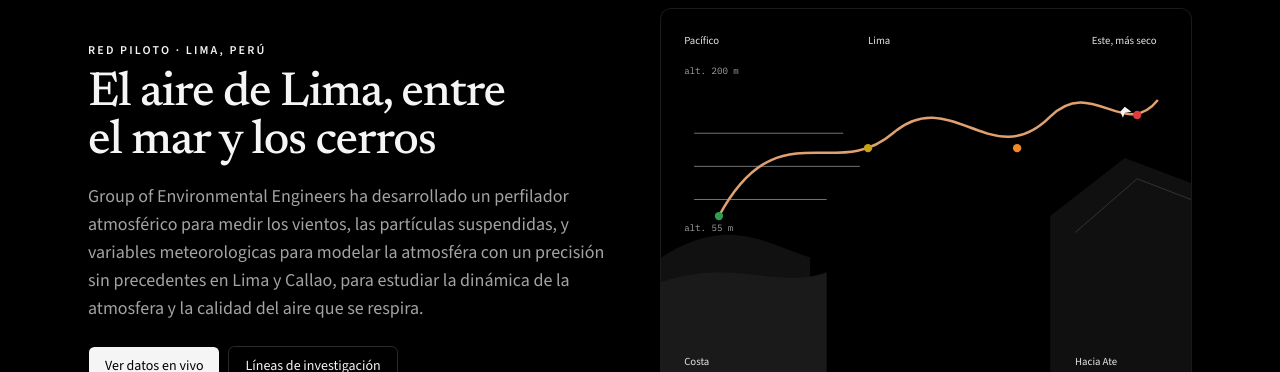
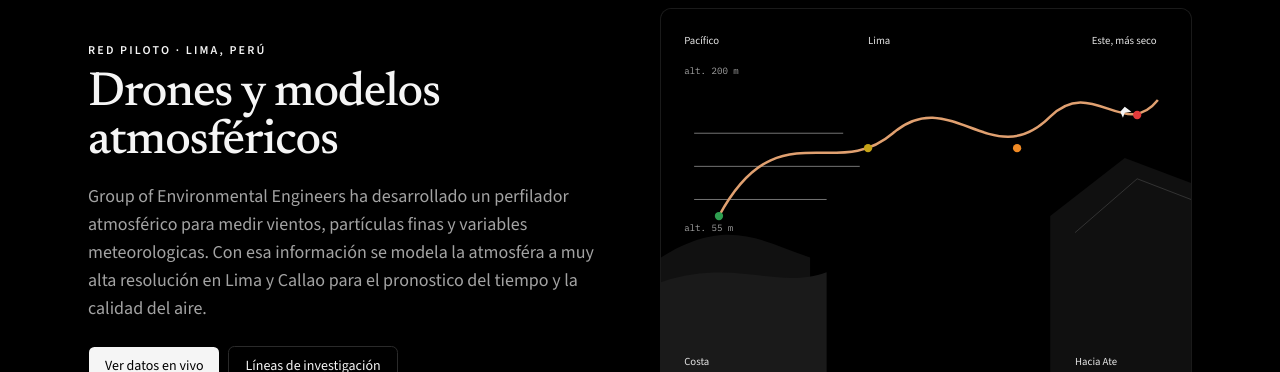
Before and after one commit to p494skgnzw-design/prototipo-calidad-aire-lima, a Next.js app: page / in a window 1280 px wide. Shown: the part 124-496 px from the top of the page. Built offline with nearby package versions, Linux system fonts and the light colour scheme; no server answers.

Commit message:
Update page.tsx

```diff
--- a/app/page.tsx
+++ b/app/page.tsx
@@ -15,11 +15,11 @@ export default function HomePage() {
             Red piloto · {site.city}
           </p>
           <h1 className="mt-3 text-4xl tracking-tight text-balance text-pacific sm:text-5xl">
-            El aire de Lima, entre el mar y los cerros
+             Drones y modelos atmosféricos
           </h1>
           <p className="mt-4 text-lg text-pretty text-muted-foreground">
-            {site.name} ha desarrollado un perfilador atmosférico para medir los vientos, las partículas suspendidas, y variables meteorologicas para modelar la atmosféra
-            con un precisión sin precedentes en Lima y Callao, para estudiar la dinámica de la atmosfera y la calidad del aire que se respira.
+            {site.name} ha desarrollado un perfilador atmosférico para medir vientos, partículas finas y variables meteorologicas. Con esa información se modela la atmosféra
+            a muy alta resolución en Lima y Callao para el pronostico del tiempo y la calidad del aire.
           </p>
           <div className="mt-6 flex flex-col gap-2 sm:flex-row">
             <Button asChild className="h-10 px-4">
```
